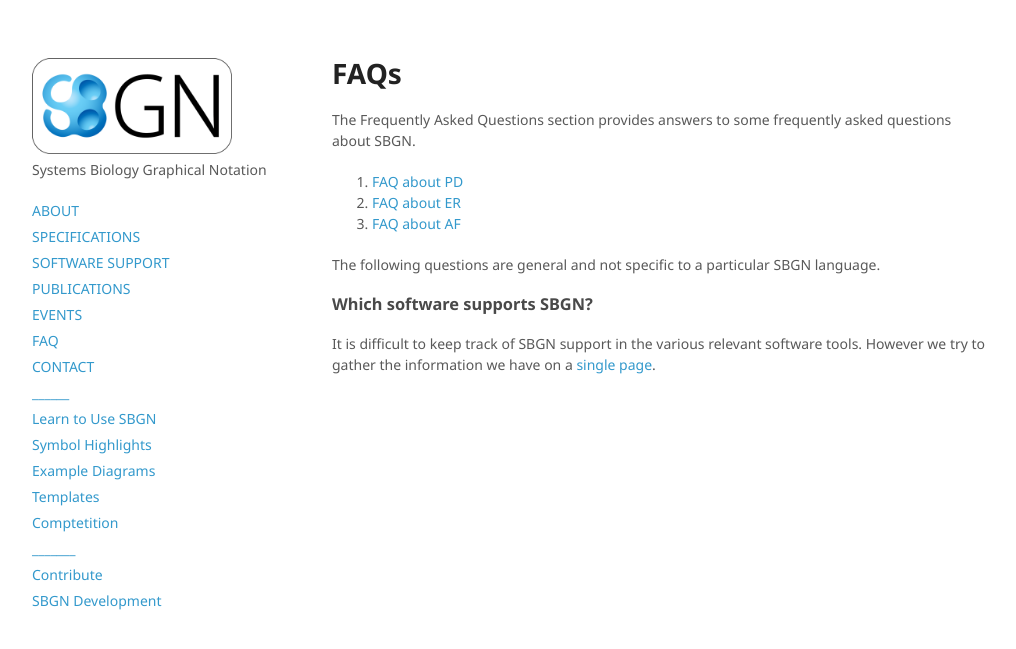
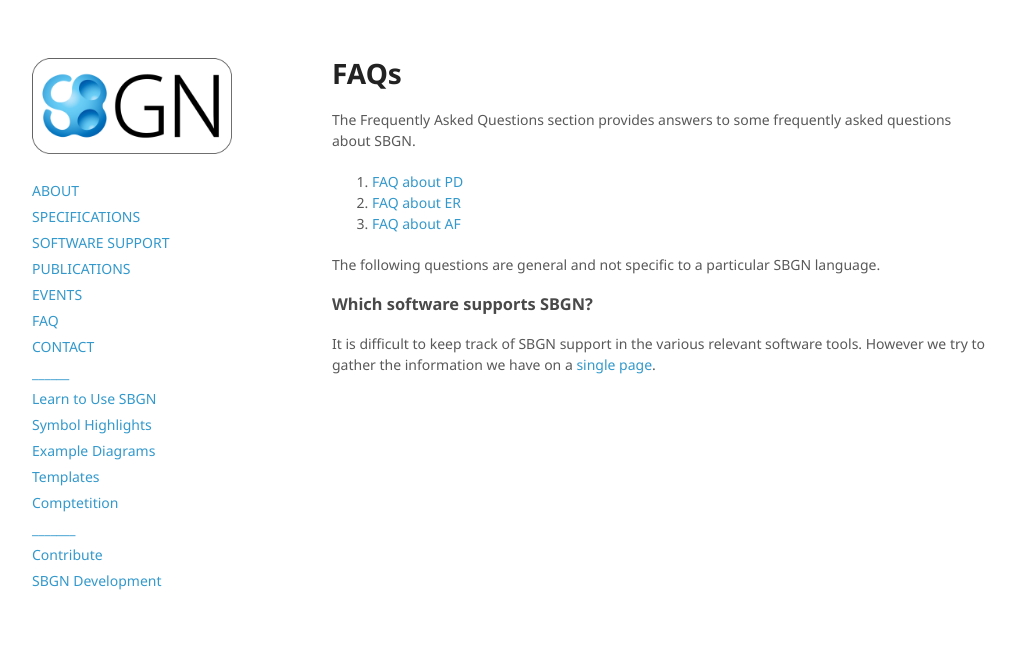
Before and after one commit to sbgn/sbgn, a Jekyll site: the page built from docs/faq.md, in a window 1280 px wide. Shown: the top 649 px of the page, without its empty margins (128-1144 px from the left). Built offline with Jekyll 4.4.1, drawn with Linux system fonts in a browser that asks for light colours; nearby versions of some CDN libraries.

Commit message:
Update header.html

```diff
--- a/_includes/header.html
+++ b/_includes/header.html
@@ -3,7 +3,10 @@
 
   <a href="{{site.baseurl}}"><img id="logo" src="{{site.baseurl}}/images/SBGN-logo-WhiteBackground-1024.png" /></a>
 
-  <p>{{ site.description }}</p>
+  <!--<p>{{ site.description }}</p>-->
+
+  <br />
+  <br />
 
   <!--<p class="view"><a href="{{ site.repository_url }}">View the Project on GitHub <small>{{ site.repository_shorthand }}</small></a></p>-->
 
```
